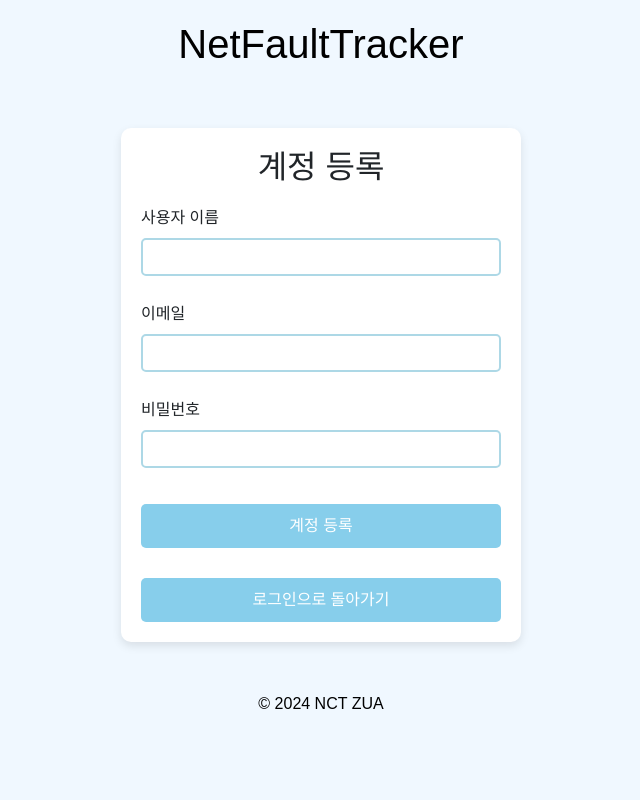
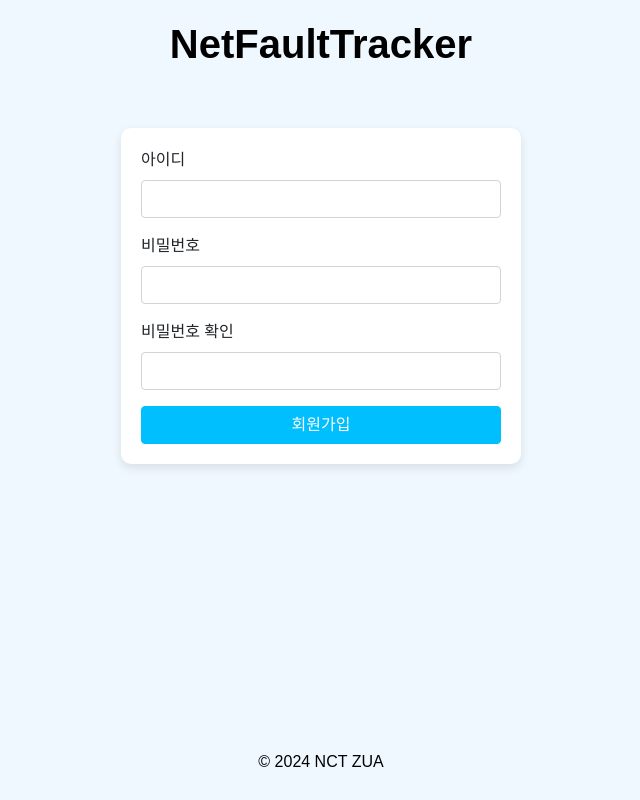
Before and after one commit to DevZua/NetFaultTracker, a Spring Boot app: page /templates/register.html in a window 1280 px wide. Shown: the whole page, without its empty margins (319-959 px from the left). Run offline with Spring Boot 4, Linux system fonts and the light colour scheme; the visitor is signed in with stand-in values (Sample User, id 1); some of the project's set-up classes (security, data sources, template engines, error pages and the like) are left out, and stand-ins take their place.

```diff
--- a/src/main/java/com/netcoretech/netfaulttracker/controller/UserController.java
+++ b/src/main/java/com/netcoretech/netfaulttracker/controller/UserController.java
@@ -25,12 +25,12 @@ public class UserController {
 
     @GetMapping("/login")
     public String login() {
-        return "login.html";
+        return "login.html";  // login.html 파일을 반환
     }
 
     @GetMapping("/register")
     public String register() {
-        return "register.html";
+        return "register.html";  // register.html 파일을 반환
     }
 
     @GetMapping("/api/v1/users")
--- a/src/main/resources/application.yml
+++ b/src/main/resources/application.yml
@@ -16,9 +16,6 @@ spring:
     hiddenmethod:
       filter:
         enabled: true
-  thymeleaf:
-    prefix: classpath:/templates/
-    suffix: .html
 
 server:
   port: 8080
--- a/src/main/resources/static/templates/register.html
+++ b/src/main/resources/static/templates/register.html
@@ -3,28 +3,38 @@
 <head>
     <meta charset="UTF-8">
     <meta name="viewport" content="width=device-width, initial-scale=1.0">
-    <title>계정 등록</title>
+    <title>회원가입</title>
     <link rel="stylesheet" href="https://stackpath.bootstrapcdn.com/bootstrap/4.5.2/css/bootstrap.min.css">
+
     <style>
         body {
             font-family: Arial, sans-serif;
             background-color: #f0f8ff;
             margin: 0;
             padding: 0;
+            display: flex;
+            flex-direction: column;
+            min-height: 100vh;
         }
+
         header {
             color: black;
             padding: 20px;
             text-align: center;
         }
+
         header h1 {
             margin: 0;
             color: black;
+            font-weight: bold; /* 제목을 굵게 설정 */
         }
+
         main {
             padding: 20px;
             text-align: center;
+            flex: 1; /* main이 남은 공간을 차지하도록 설정 */
         }
+
         .content {
             background-color: white;
             padding: 20px;
@@ -32,46 +42,24 @@
             box-shadow: 0 4px 10px rgba(0, 0, 0, 0.1);
             margin: 20px auto;
             max-width: 400px;
+            text-align: left; /* 왼쪽 정렬 */
         }
+
         footer {
             color: black;
             text-align: center;
-            padding: 10px 0;
-            position: relative;
-            bottom: 0;
-            width: 100%;
-            background-color: transparent;
+            padding: 10px;
+            margin-top: auto; /* footer를 맨 아래로 고정 */
         }
-        form {
-            display: flex;
-            flex-direction: column;
-            margin: 20px 0;
+
+        .btn-primary {
+            background-color: #00BFFF;
+            border-color: #00BFFF;
         }
-        .form-group {
-            text-align: left;
-        }
-        input[type="text"], input[type="password"], input[type="email"] {
-            padding: 10px;
-            border: 2px solid #add8e6;
-            border-radius: 5px;
-            margin-bottom: 10px;
-            width: 100%;
-            box-sizing: border-box;
-        }
-        .btn-custom {
-            background-color: #87CEEB;
-            color: white;
-            border: none;
-            padding: 10px;
-            font-size: 16px;
-            cursor: pointer;
-            transition: background-color 0.3s;
-            border-radius: 5px;
-            width: 100%;
-            margin-top: 10px;
-        }
-        .btn-custom:hover {
-            background-color: #5F9EA0;
+
+        .btn-primary:hover {
+            background-color: #1E90FF;
+            border-color: #1E90FF;
         }
     </style>
 </head>
@@ -81,77 +69,25 @@
 </header>
 <main>
     <div class="content">
-        <h2 class="text-center">계정 등록</h2>
-        <form id="registerForm">
+        <form action="/api/v1/auth/register" method="post">
             <div class="form-group">
-                <label for="username">사용자 이름</label>
+                <label for="username">아이디</label>
                 <input type="text" class="form-control" id="username" name="username" required>
-            </div>
-            <div class="form-group">
-                <label for="email">이메일</label>
-                <input type="email" class="form-control" id="email" name="email" required>
             </div>
             <div class="form-group">
                 <label for="password">비밀번호</label>
                 <input type="password" class="form-control" id="password" name="password" required>
             </div>
-            <button type="submit" class="btn btn-custom">계정 등록</button>
+            <div class="form-group">
+                <label for="confirmPassword">비밀번호 확인</label>
+                <input type="password" class="form-control" id="confirmPassword" name="confirmPassword" required>
+            </div>
+            <button type="submit" class="btn btn-primary btn-block">회원가입</button>
         </form>
-        <div class="text-center mt-3">
-            <a class="btn btn-custom" href="/login">로그인으로 돌아가기</a>
-        </div>
     </div>
 </main>
 <footer>
     <p>© 2024 NCT ZUA</p>
 </footer>
-
-<script>
-    function getCsrfToken() {
-        const cookies = document.cookie.split(';');
-        for (let cookie of cookies) {
-            const [name, value] = cookie.trim().split('=');
-            if (name === 'XSRF-TOKEN') {
-                return decodeURIComponent(value);
-            }
-        }
-        return null;
-    }
-
-    document.getElementById('registerForm').addEventListener('submit', function(e) {
-        e.preventDefault();
-
-        const formData = {
-            username: document.getElementById('username').value,
-            email: document.getElementById('email').value,
-            password: document.getElementById('password').value
-        };
-
-        fetch('/api/v1/users', {
-            method: 'POST',
-            headers: {
-                'Content-Type': 'application/json',
-                'X-XSRF-TOKEN': getCsrfToken()
-            },
-            body: JSON.stringify(formData)
-        })
-            .then(response => {
-                if (!response.ok) {
-                    throw new Error('Server response was not ok');
-                }
-                return response.json();
-            })
-            .then(data => {
-                console.log('Success:', data);
-                alert('계정이 성공적으로 생성되었습니다.');
-                window.location.href = '/login';
-            })
-            .catch((error) => {
-                console.error('Error:', error);
-                alert('계정 생성에 실패했습니다. 다시 시도해주세요.');
-            });
-    });
-</script>
-
 </body>
 </html>
```
Also changed, not shown: src/main/java/com/netcoretech/netfaulttracker/config/SecurityConfig.java (+19 -5 lines), src/main/java/com/netcoretech/netfaulttracker/controller/MainController.java (+4 -4 lines), src/main/resources/static/templates/index.html (+5 -6 lines), src/main/resources/static/templates/login.html (+17 -71 lines).
